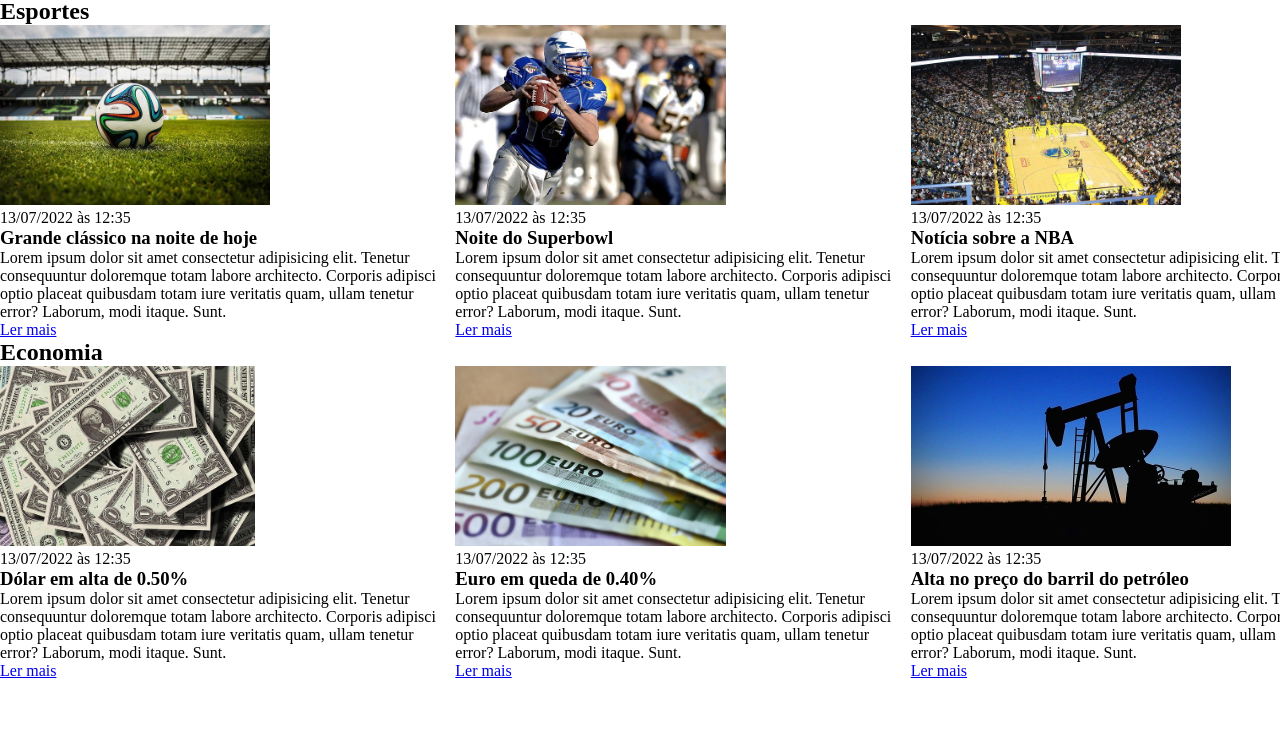
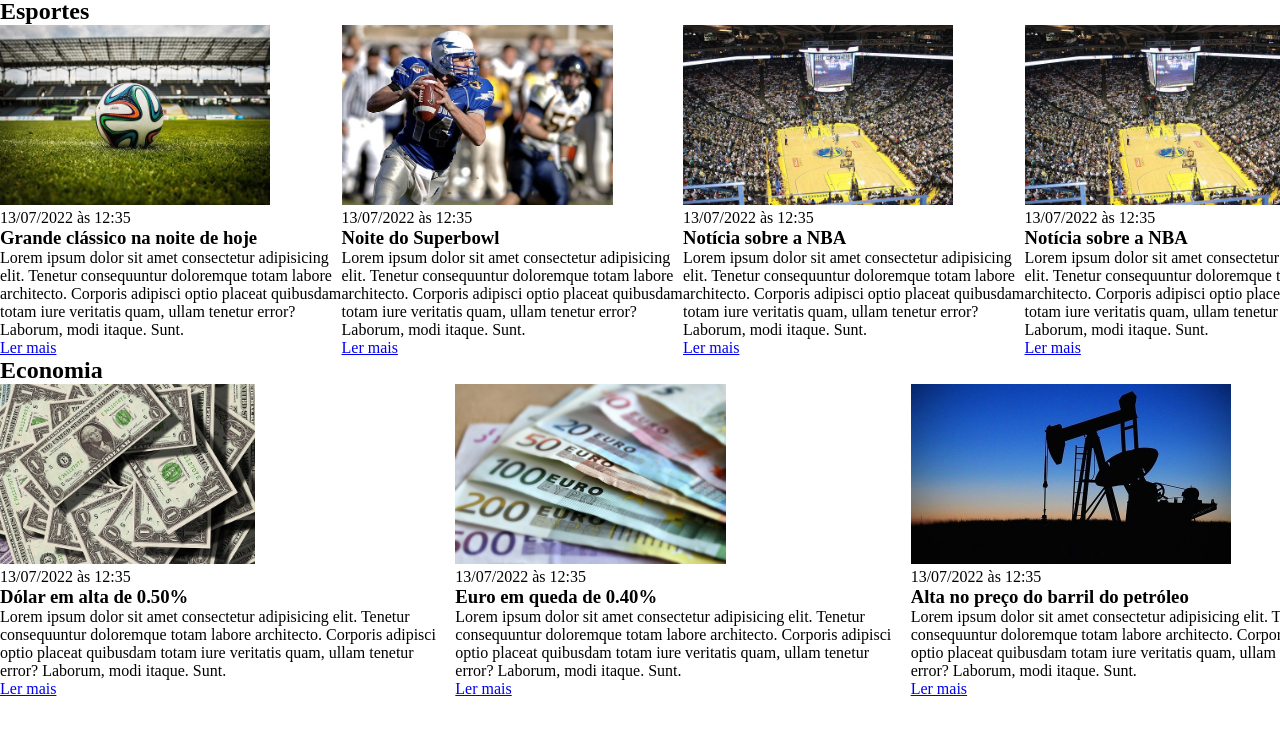
Before and after one commit to TatuzinhoBixo/EBAC-Phython, a plain HTML site: page CSS/index.html in a window 1280 px wide. Shown: the part 57-792 px from the top of the page. Drawn offline with Linux system fonts and the light colour scheme.

Commit message:
fim_aula_5

```diff
--- a/CSS/index.html
+++ b/CSS/index.html
@@ -37,8 +37,8 @@
                 Lorem ipsum dolor sit amet consectetur adipisicing elit. Tenetur consequuntur doloremque totam labore architecto. Corporis adipisci optio placeat quibusdam totam iure veritatis quam, ullam tenetur error? Laborum, modi itaque. Sunt.
             </p>
             <a href="#" title="Leia a notícia completa">Ler mais</a>
-        </article>
-        <article>
+            </article>
+            <article>
             <img src="./imagens/futebol-americano.jpg" alt="Jogador de futebol americano correndo com a bola na mão" />
             <header>
                 <time>13/07/2022 às 12:35</time>
@@ -48,8 +48,8 @@
                 Lorem ipsum dolor sit amet consectetur adipisicing elit. Tenetur consequuntur doloremque totam labore architecto. Corporis adipisci optio placeat quibusdam totam iure veritatis quam, ullam tenetur error? Laborum, modi itaque. Sunt.
             </p>
             <a href="#" title="Leia a notícia completa">Ler mais</a>
-        </article>
-        <article>
+            </article>
+            <article>
             <img src="./imagens/basquete.jpg" title="Vista aérea de uma quadra de basquete" />
             <header>
                 <time>13/07/2022 às 12:35</time>
@@ -59,7 +59,18 @@
                 Lorem ipsum dolor sit amet consectetur adipisicing elit. Tenetur consequuntur doloremque totam labore architecto. Corporis adipisci optio placeat quibusdam totam iure veritatis quam, ullam tenetur error? Laborum, modi itaque. Sunt.
             </p>
             <a href="#" title="Leia a notícia completa">Ler mais</a>
-        </article>
+            </article>
+            <article>
+            <img src="./imagens/basquete.jpg" title="Vista aérea de uma quadra de basquete" />
+            <header>
+                <time>13/07/2022 às 12:35</time>
+            </header>
+            <h3>Notícia sobre a NBA</h3>
+            <p>
+                Lorem ipsum dolor sit amet consectetur adipisicing elit. Tenetur consequuntur doloremque totam labore architecto. Corporis adipisci optio placeat quibusdam totam iure veritatis quam, ullam tenetur error? Laborum, modi itaque. Sunt.
+            </p>
+            <a href="#" title="Leia a notícia completa">Ler mais</a>
+            </article>
         </div>
     </div>
     </section>
```
